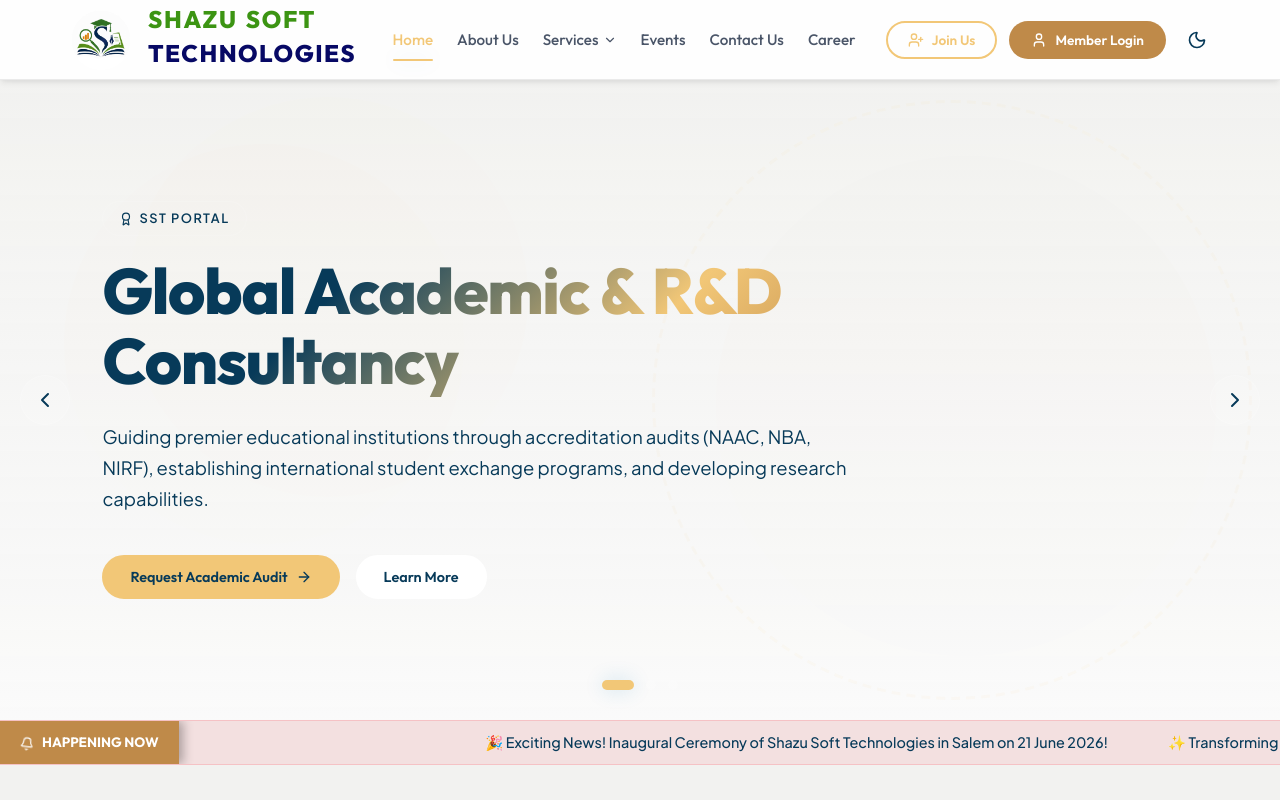
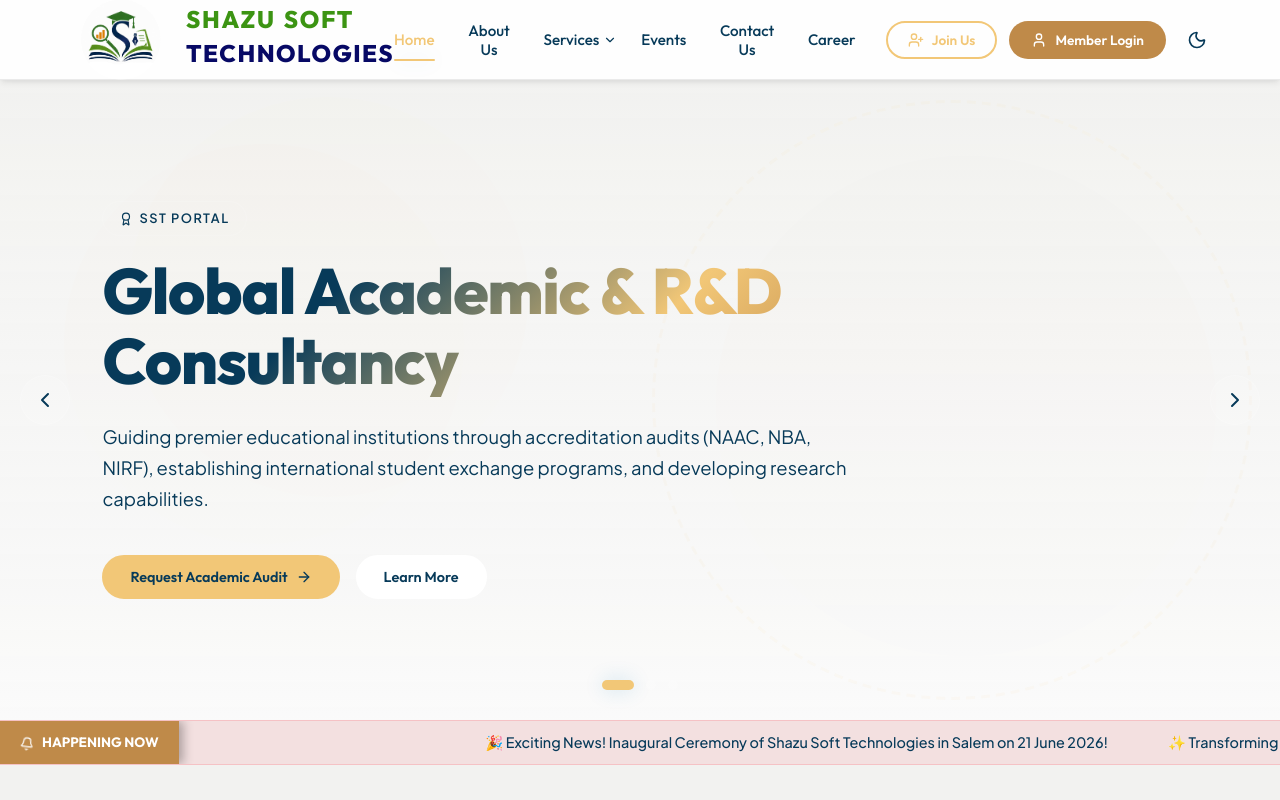
Before and after one commit to hkharikarthikeyan/SST, a React (Vite) app: page / in a window 1280 px wide. Shown: the top 800 px of the page. Built offline with nearby package versions, Linux system fonts and the light colour scheme.

Commit message:
color update

```diff
--- a/src/components/Header.jsx
+++ b/src/components/Header.jsx
@@ -43,7 +43,7 @@ export default function Header({ activeTab, setActiveTab, theme, toggleTheme, se
     }}>
       {/* Logo Area */}
       <div className="flex-center" style={{ gap: '12px', cursor: 'pointer' }} onClick={() => handleTabClick('home')}>
-        <div style={{ flexShrink: 0, overflow: 'hidden', width: '72px', height: '72px' }}>
+        <div style={{ flexShrink: 0, overflow: 'hidden', width: '110px', height: '97px' }}>
           <img src="/sst.svg" alt="SST Logo" style={{ width: '100%', height: '100%', objectFit: 'contain' }} />
         </div>
         <div style={{ display: 'flex', flexDirection: 'column', gap: '3px' }}>
@@ -53,14 +53,14 @@ export default function Header({ activeTab, setActiveTab, theme, toggleTheme, se
               fontWeight: 900,
               fontSize: '1.5rem',
               letterSpacing: '1.7px',
-              color: '#3c9413',
+              color: theme === 'dark' ? '#F2C777' : '#3c9413',
                 }}>SHAZU</span><span style={{ display: 'inline-block', width: '8px' }} />
             <span style={{
               fontFamily: 'var(--font-heading)',
               fontWeight: 900,
               fontSize: '1.5rem',
               letterSpacing: '1.7px',
-              color: '#3c9413',
+              color: theme === 'dark' ? '#F2C777' : '#3c9413',
             }}>SOFT</span>
           </div>
           <div style={{
@@ -69,8 +69,7 @@ export default function Header({ activeTab, setActiveTab, theme, toggleTheme, se
             fontWeight: 900,
             letterSpacing: '1.5px',
             textTransform: 'uppercase',
-            fontWeight: 900,
-            color: '#070965',
+            color: theme === 'dark' ? '#BF8A49' : '#070965',
           }}>Technologies</div>
         </div>
       </div>
@@ -86,7 +85,7 @@ export default function Header({ activeTab, setActiveTab, theme, toggleTheme, se
                 <button style={{
                   background: 'none',
                   border: 'none',
-                  color: 'var(--text-muted)',
+                  color: theme === 'light' ? 'var(--text-main)' : 'var(--text-muted)',
                   fontFamily: 'var(--font-heading)',
                   fontSize: '0.95rem',
                   fontWeight: 500,
@@ -105,7 +104,7 @@ export default function Header({ activeTab, setActiveTab, theme, toggleTheme, se
                   style={{
                     background: 'none',
                     border: 'none',
-                    color: activeTab === item.id ? 'var(--secondary)' : 'var(--text-muted)',
+                    color: activeTab === item.id ? 'var(--secondary)' : theme === 'light' ? 'var(--text-main)' : 'var(--text-muted)',
                     fontFamily: 'var(--font-heading)',
                     fontSize: '0.95rem',
                     fontWeight: 500,
```
